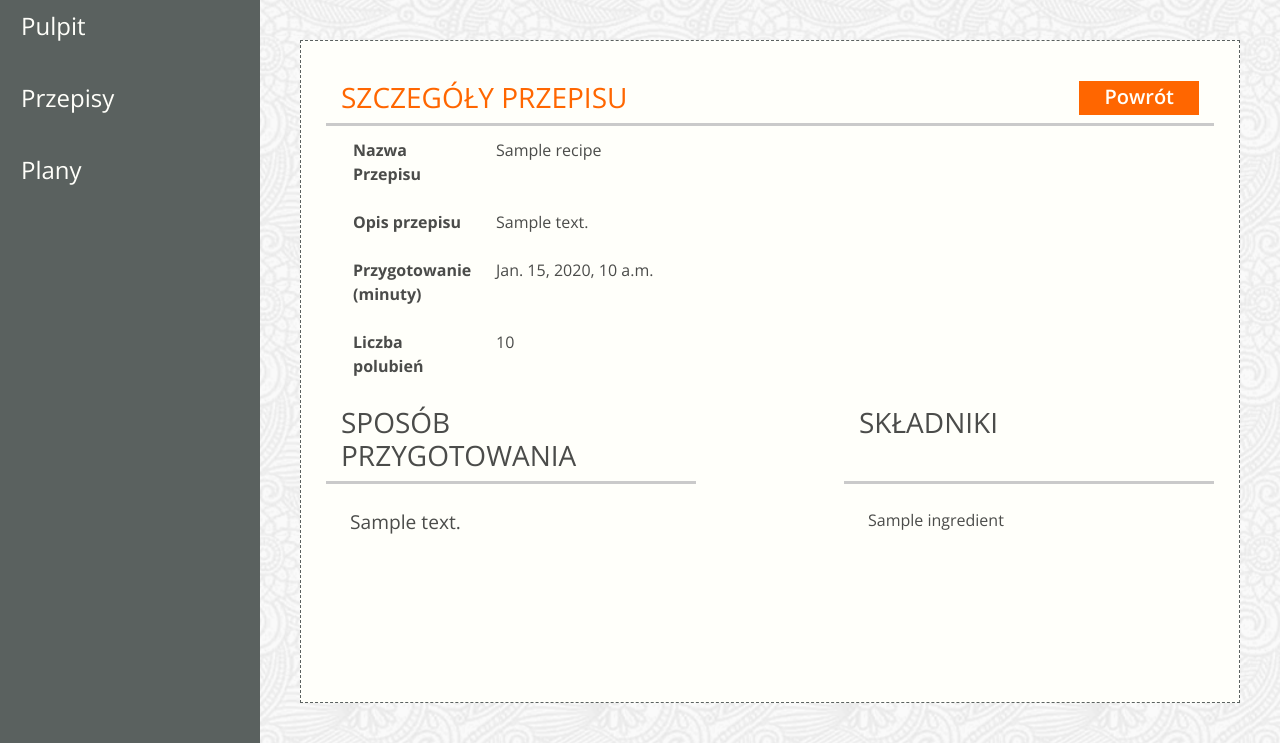
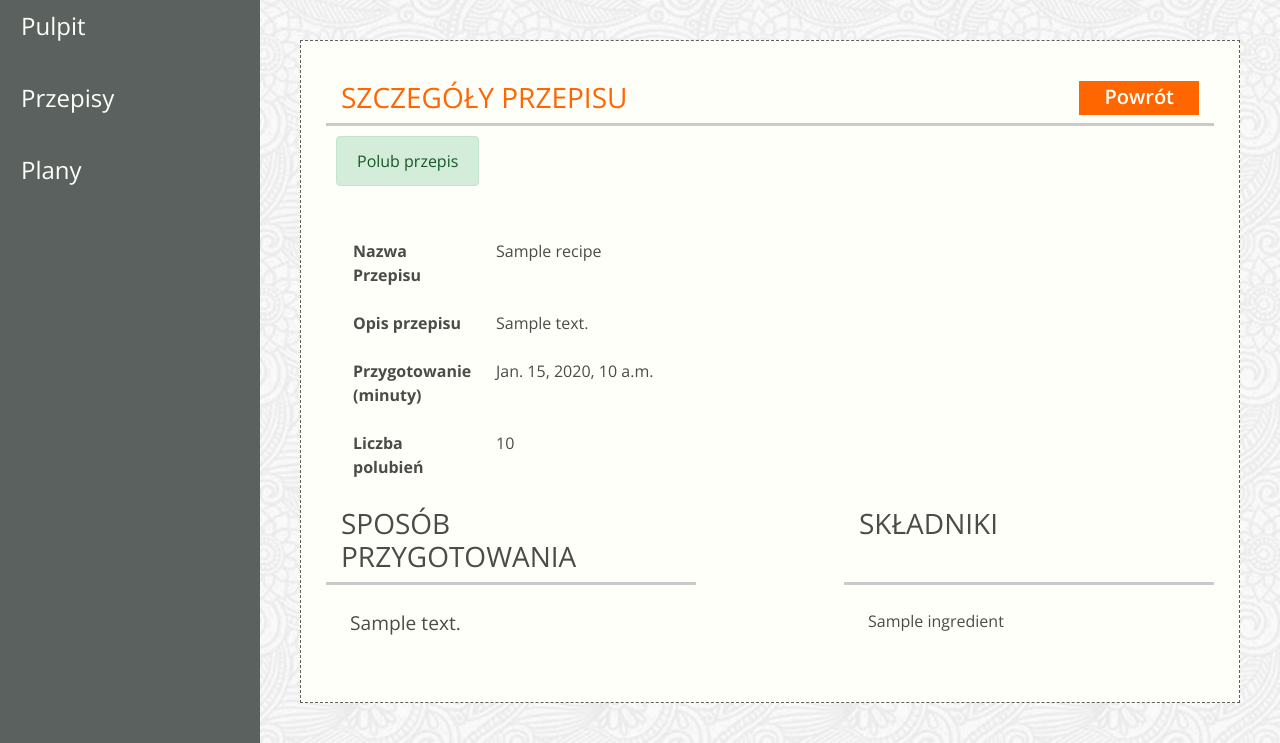
Before and after one commit to Luba-dotcam/Jedzonko, a Django app: template jedzonko/templates/app-recipe-details.html in a window 1280 px wide. Shown: the part 84-827 px from the top of the page. Run offline with Django 3.2, Linux system fonts and the light colour scheme; the template is opened without the code that fills it: most values are stand-ins (such as "Sample title", 1, 10 or a date in 2020); some libraries are stand-ins or nearby versions; some web fonts are replaced.

Commit message:
Increase Voite.

```diff
--- a/jedzonko/templates/app-recipe-details.html
+++ b/jedzonko/templates/app-recipe-details.html
@@ -1,8 +1,9 @@
 {% extends "__base__.html" %}
 {% block title %}{% endblock %}
 {% block content %}
+<form method="POST">
+    {% csrf_token %}
     <div class="dashboard-content border-dashed p-3 m-4 view-height">
-
         <div class="mt-4 ml-4 mr-4">
             <div class="row border-bottom border-3">
                 <div class="col"><h3 class="color-header text-uppercase">Szczegóły
@@ -12,7 +13,12 @@
                         class="btn btn-color rounded-0 pt-0 pb-0 pr-4 pl-4">Powrót</a>
                 </div>
             </div>
-
+            <div class="row">
+                <input type="hidden" name="recipe_id" value="{{ recipe.id }}">
+                <div class="col alert-item">
+                    <button type="submit" class="alert alert-success">Polub przepis</button>
+                </div>
+            </div>
             <table class="table borderless">
                 <tbody>
                 <tr class="d-flex">
@@ -59,7 +65,7 @@
                     {% endfor %}
                 </ul>
             </div>
-
         </div>
     </div>
+</form>
 {% endblock content %}
--- a/jedzonko/templates/app-recipes.html
+++ b/jedzonko/templates/app-recipes.html
@@ -35,7 +35,7 @@
                     </td>
                     <td class="col-2 d-flex align-items-center justify-content-center flex-wrap">
                         <a href="#" class="btn btn-danger rounded-0 text-light m-1">Usuń</a>
-                        <a href={% url 'recipe-details' recipe.id %}"
+                        <a href="{% url 'recipe-details' recipe.id %}"
                            class="btn btn-info rounded-0 text-light m-1">Szczegóły</a>
                         <a href="/app-edit-recipe.html"
                            class="btn btn-warning rounded-0 text-light m-1">Edytuj</a>
--- a/jedzonko/views.py
+++ b/jedzonko/views.py
@@ -102,6 +102,12 @@ class RecipeDetailsView(View):
         ingredients = recipe.ingredients.split(',')
         return render(request, 'app-recipe-details.html', context={"recipe": recipe, 'ingredients': ingredients})
 
+    def post(self, request, recipe_id):
+        r_id = request.POST.get('recipe_id')
+        recipe = Recipe.objects.get(pk=r_id)
+        recipe.votes += 1
+        recipe.save()
+        return redirect('recipe-details', recipe.id)
 
 class RecipeModifyView(View):
     def get(self, request, recipe_id):
```
Lines whose indentation alone changed are shown as unchanged.
